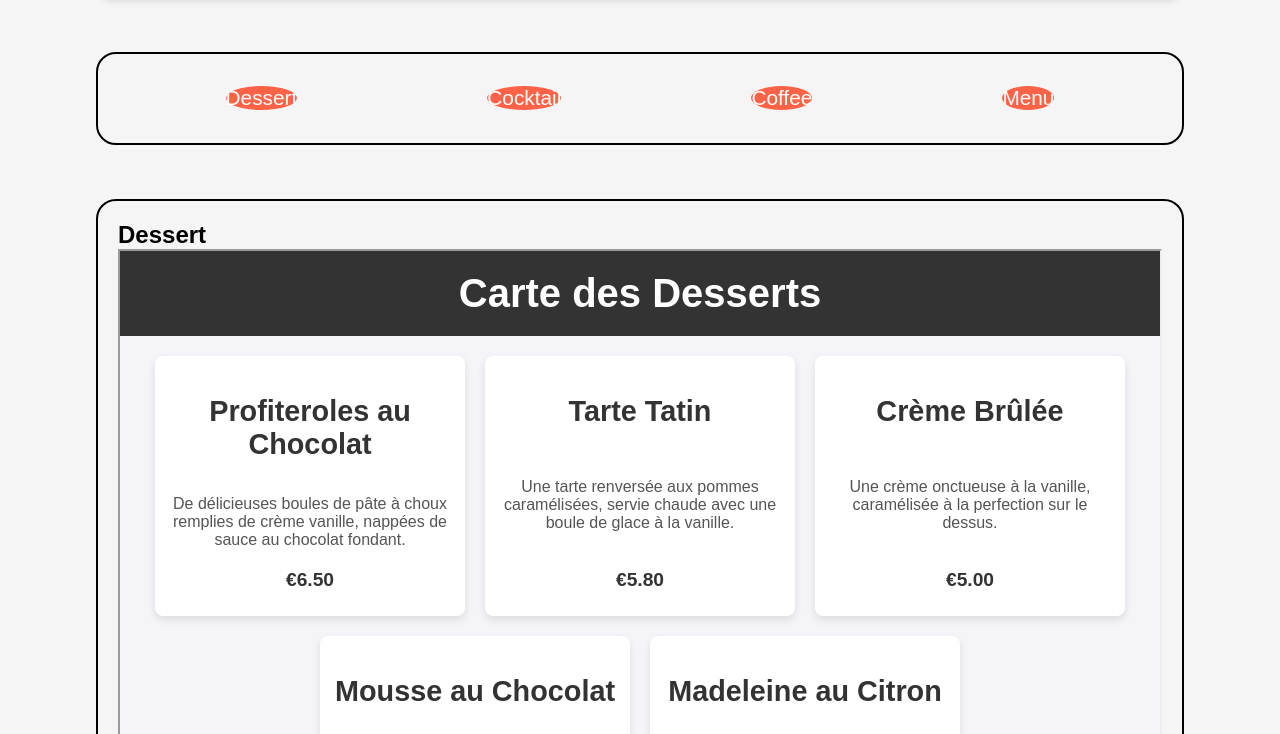
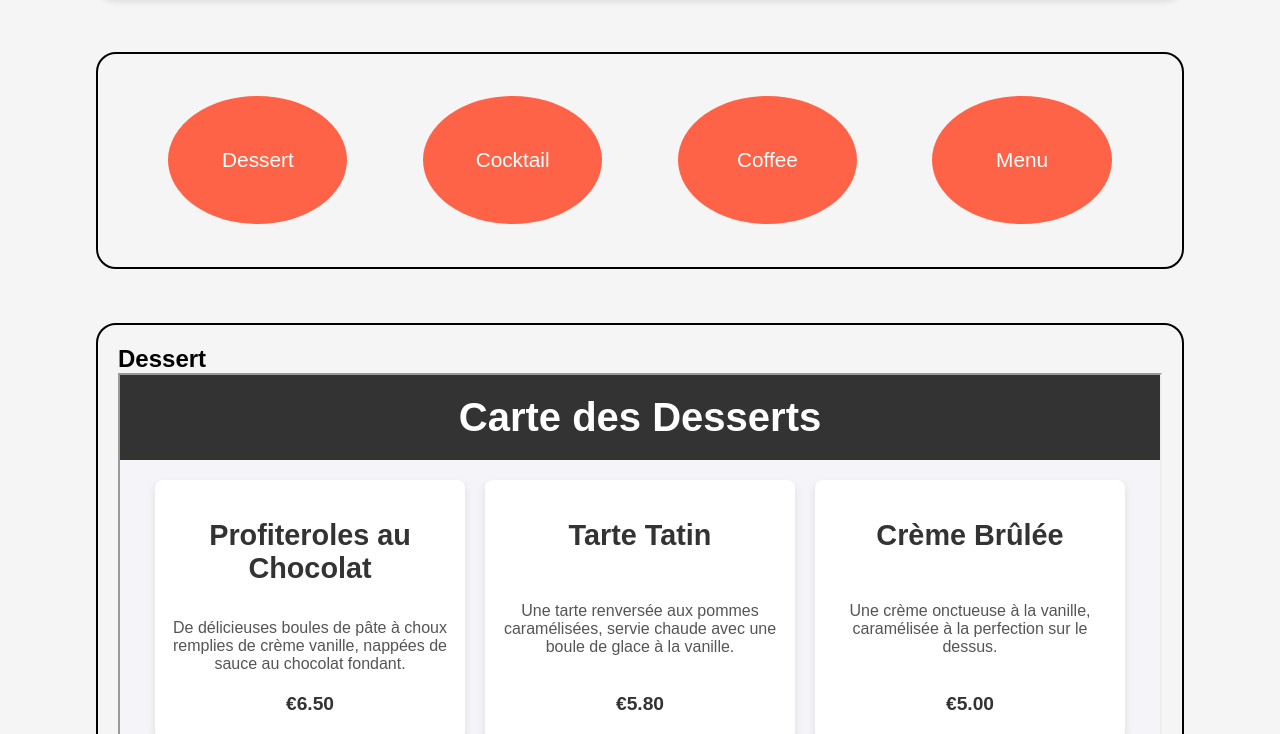
Before and after one commit to Baptiste-FNT/cafe-chat, a plain HTML site: page index.html in a window 1280 px wide. Shown: the part 309-1043 px from the top of the page. Drawn offline with Linux system fonts and the light colour scheme.

Commit message:
Update style.css

```diff
--- a/css/style.css
+++ b/css/style.css
@@ -86,9 +86,11 @@ nav {
 }
 
 .nav-button {
+  margin: 10px;
+  width: 14vw;
+  height: 10vw;
+  color: #fff;
   background-color: #ff6347;
-  width: 100%;
-  color: #fff;
   border: none;
   border-radius: 50%;
   cursor: pointer;
```
